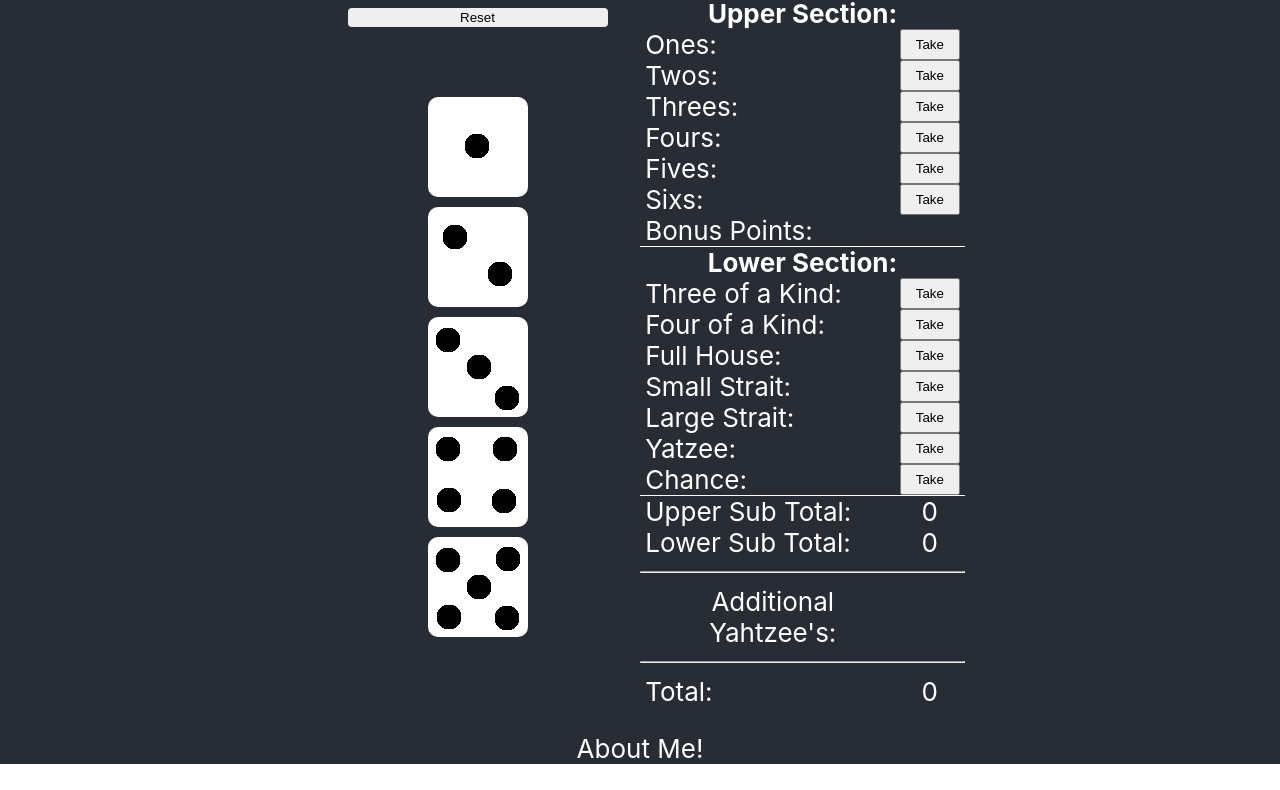
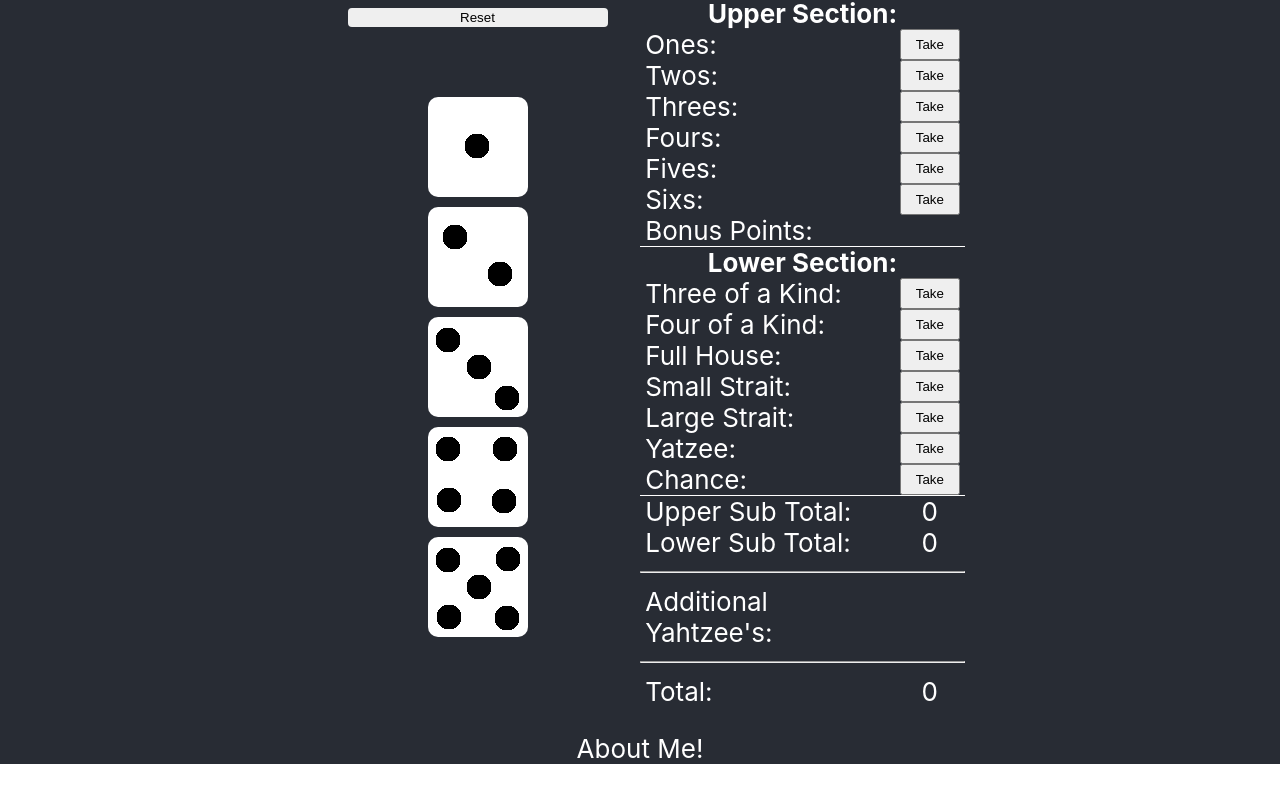
Before and after one commit to Malotkya/StaticGames, a React (Create React App) app: page / in a window 1280 px wide. Shown: the part 472-1262 px from the top of the page. Built offline with nearby package versions, Linux system fonts and the light colour scheme.

Commit message:
Fixed issues from removed text center in app.css

```diff
--- a/src/TicTacToe/index.js
+++ b/src/TicTacToe/index.js
@@ -91,11 +91,13 @@
     render(){
         return (
             <>
-            <h2>Tic Tac Toe</h2>
+                <h2>Tic Tac Toe</h2>
                 <div id="tic-tac-toe">
                     {this.state.board.map((state, index)=><Tile key={index} onClick={()=>this.handleClick(index)} state={state} />)}
                 </div>
-                <button onClick={()=>this.reset()}>Reset</button>
+                <div id="reset-button">
+                    <button onClick={()=>this.reset()}>Reset</button>
+                </div>
             </>
         )
     }
--- a/src/TicTacToe/tictactoe.css
+++ b/src/TicTacToe/tictactoe.css
@@ -53,3 +53,7 @@
     width: 80%;
     height: 80%;
 }
+
+#reset-button{
+    text-align: center;
+}
--- a/src/Yahtzee/yahtzee.css
+++ b/src/Yahtzee/yahtzee.css
@@ -42,6 +42,10 @@
     margin: auto;
 }
 
+.section {
+    text-align: center;
+}
+
 /* Score Board */
 #scoreboard{
     grid-row: 1 / 3;
@@ -57,6 +61,10 @@
     padding: 0 .2em;
 }
 
+.total {
+    text-align: left;
+}
+
 .btn {
     width: 60px;
     text-align: center;
```
